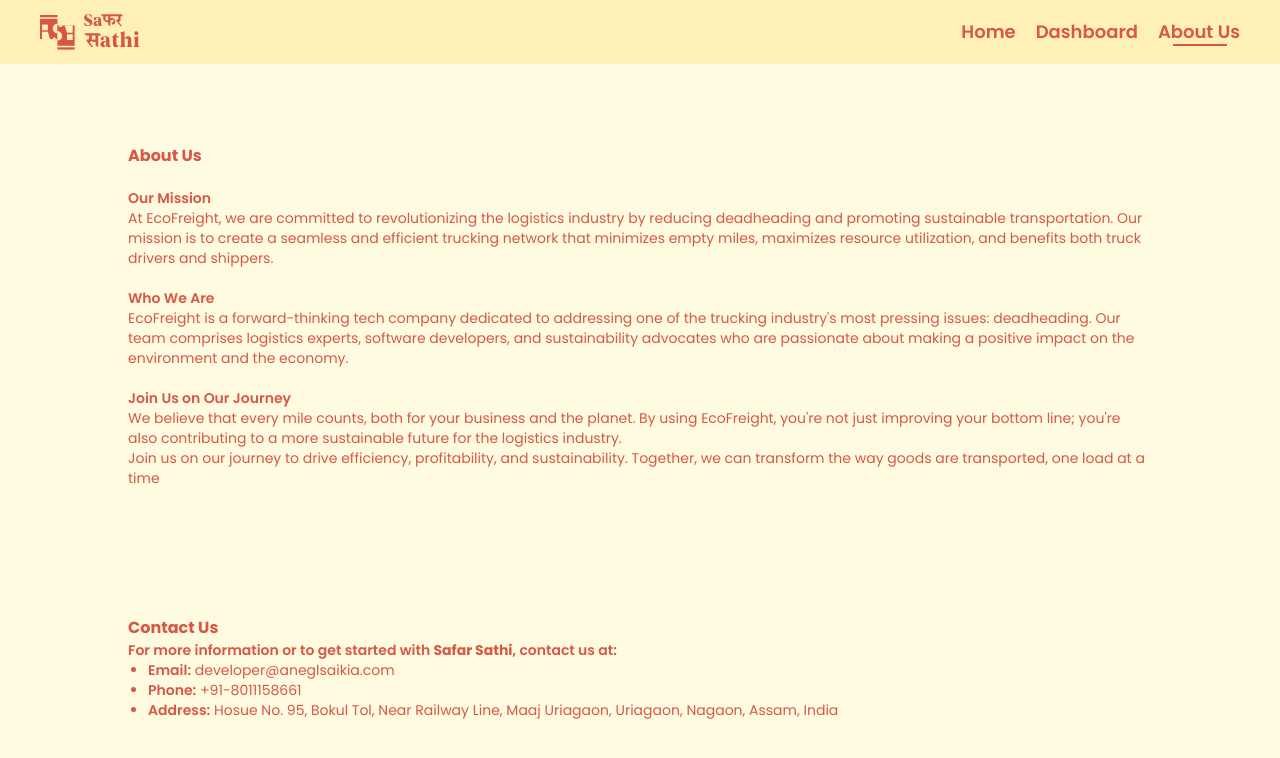
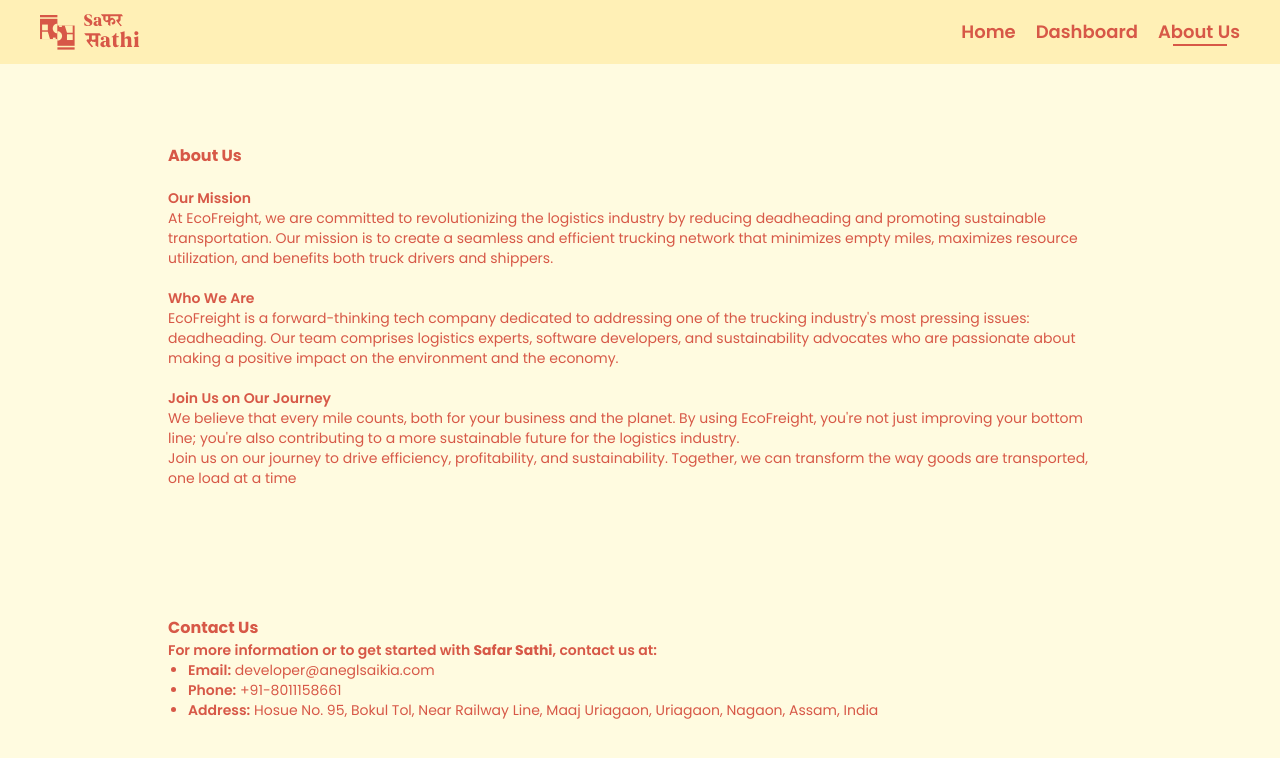
Before and after one commit to Dhunu/safar-sathi, a Next.js app: page /about-us in a window 1280 px wide. Shown: the top 758 px of the page. Built offline with nearby package versions, Linux system fonts and the light colour scheme; a web font is replaced by a local one.

Commit message:
page transition trigger only on first load

```diff
--- a/src/app/(root)/about-us/page.tsx
+++ b/src/app/(root)/about-us/page.tsx
@@ -1,34 +1,42 @@
 import CardTransition from "@/components/card-transition";
+import Transition from "@/components/transition";
 import React from "react";
 
 export default function AboutUs() {
     return (
-        <div className="max-w-screen-lg mx-auto py-10 pt-20 flex flex-col text-primary gap-32">
+        <Transition>
+            <div className="max-w-screen-lg mx-auto pb-10 pt-20 px-10 flex flex-col text-primary gap-32">
                 <CardTransition>
                     <div className="flex flex-col gap-5">
                         <h2 className="text-base font-bold">About Us</h2>
                         <div>
-                        <h4 className="text-sm font-semibold">Our Mission</h4>
+                            <h4 className="text-sm font-semibold">
+                                Our Mission
+                            </h4>
                             <p className="text-sm">
-                            At EcoFreight, we are committed to revolutionizing
-                            the logistics industry by reducing deadheading and
-                            promoting sustainable transportation. Our mission is
-                            to create a seamless and efficient trucking network
-                            that minimizes empty miles, maximizes resource
+                                At EcoFreight, we are committed to
+                                revolutionizing the logistics industry by
+                                reducing deadheading and promoting sustainable
+                                transportation. Our mission is to create a
+                                seamless and efficient trucking network that
+                                minimizes empty miles, maximizes resource
                                 utilization, and benefits both truck drivers and
                                 shippers.
                             </p>
                         </div>
                         <div>
-                        <h4 className="text-sm font-semibold">Who We Are</h4>
+                            <h4 className="text-sm font-semibold">
+                                Who We Are
+                            </h4>
                             <p className="text-sm">
                                 EcoFreight is a forward-thinking tech company
                                 dedicated to addressing one of the trucking
-                            industry&apos;s most pressing issues: deadheading.
-                            Our team comprises logistics experts, software
-                            developers, and sustainability advocates who are
-                            passionate about making a positive impact on the
-                            environment and the economy.
+                                industry&apos;s most pressing issues:
+                                deadheading. Our team comprises logistics
+                                experts, software developers, and sustainability
+                                advocates who are passionate about making a
+                                positive impact on the environment and the
+                                economy.
                             </p>
                         </div>
                         <div>
@@ -39,13 +47,13 @@
                                 We believe that every mile counts, both for your
                                 business and the planet. By using EcoFreight,
                                 you&apos;re not just improving your bottom line;
-                            you&apos;re also contributing to a more sustainable
-                            future for the logistics industry.
+                                you&apos;re also contributing to a more
+                                sustainable future for the logistics industry.
                                 <br />
                                 Join us on our journey to drive efficiency,
-                            profitability, and sustainability. Together, we can
-                            transform the way goods are transported, one load at
-                            a time
+                                profitability, and sustainability. Together, we
+                                can transform the way goods are transported, one
+                                load at a time
                             </p>
                         </div>
                     </div>
@@ -55,8 +63,8 @@
                         <h2 className="text-base font-bold">Contact Us</h2>
                         <p className="text-sm font-semibold">
                             For more information or to get started with{" "}
-                        <span className="font-bold">Safar Sathi</span>, contact
-                        us at:
+                            <span className="font-bold">Safar Sathi</span>,
+                            contact us at:
                         </p>
                         <ul className="text-sm list-disc translate-x-5">
                             <li>
@@ -76,5 +84,6 @@
                     </div>
                 </CardTransition>
             </div>
+        </Transition>
     );
 }
--- a/src/app/(root)/layout.tsx
+++ b/src/app/(root)/layout.tsx
@@ -1,11 +1,14 @@
 import Navbar from "@/components/navbar";
+import Transition from "@/components/transition";
 import { ReactNode } from "react";
 
 export default function RootLayout({ children }: { children: ReactNode }) {
     return (
         <div className="w-full min-h-screen flex flex-col">
             <Navbar />
-            <div className="flex-1">{children}</div>
+            <div className="flex-1">
+                <Transition>{children}</Transition>
+            </div>
         </div>
     );
 }
--- a/src/app/(root)/page.tsx
+++ b/src/app/(root)/page.tsx
@@ -1,9 +1,12 @@
 import FeatureCarousel from "@/components/feature-carousel";
+import Transition from "@/components/transition";
 
 export default function Home() {
     return (
-        <main className="w-full h-[calc(100vh-64px)] items-center flex">
-            <FeatureCarousel />
-        </main>
+        <Transition>
+            <main className="w-full h-[calc(100vh-64px)] items-center flex">
+                <FeatureCarousel />
+            </main>
+        </Transition>
     );
 }
--- a/src/components/card-transition.tsx
+++ b/src/components/card-transition.tsx
@@ -1,17 +1,36 @@
 "use client";
 
 import { motion } from "framer-motion";
-import { ReactNode } from "react";
+import { usePathname } from "next/navigation";
+import { ReactNode, useEffect, useState } from "react";
 
 export default function CardTransition({
     children,
     delay,
-    className
+    className,
 }: {
     children: ReactNode;
     delay?: number;
     className?: string;
 }) {
+    const [page, setPage] = useState<string | undefined>(undefined);
+    const pathname = usePathname();
+
+
+    useEffect(() => {
+        const renderedPages = localStorage.getItem("renderedPages");
+
+        const pageRendered = renderedPages
+            ?.split(",")
+            .find((page) => page === pathname);
+
+        if (pageRendered === undefined) {
+            setPage(undefined);
+        } else {
+            setPage(pathname);
+        }
+    }, []);
+    if (page === undefined) {
         return (
             <motion.div
                 initial={{ y: 50, opacity: 0 }}
@@ -24,3 +43,6 @@
             </motion.div>
         );
     }
+
+    return <div className={className}>{children}</div>;
+}
--- a/src/components/transition.tsx
+++ b/src/components/transition.tsx
@@ -1,14 +1,32 @@
 "use client";
 
 import { motion } from "framer-motion";
-import { ReactNode } from "react";
+import { usePathname } from "next/navigation";
+import { ReactNode, useEffect } from "react";
 
 export default function Transition({ children }: { children: ReactNode }) {
+    const pathname = usePathname();
+
+
+    useEffect(() => {
+        const renderedPages = localStorage.getItem("renderedPages");
+
+        const pageRendered = renderedPages
+            ?.split(",")
+            .find((page) => page === pathname);
+
+        if (pageRendered === undefined) {
+            localStorage.setItem(
+                "renderedPages",
+                renderedPages ? `${renderedPages},${pathname}` : pathname
+            );
+        }
+    },[])
     return (
         <motion.div
-            initial={{ y: 50, opacity: 0 }}
-            animate={{ y: 0, opacity: 1 }}
-            transition={{ ease: "easeInOut", duration: 0.75 }}
+            initial="hidden"
+            whileInView="show"
+            viewport={{ once: true }}
         >
             {children}
         </motion.div>
```
Also changed, not shown: src/app/(root)/dashboard/page.tsx (+19 -8 lines). Lines whose indentation alone changed are shown as unchanged.
